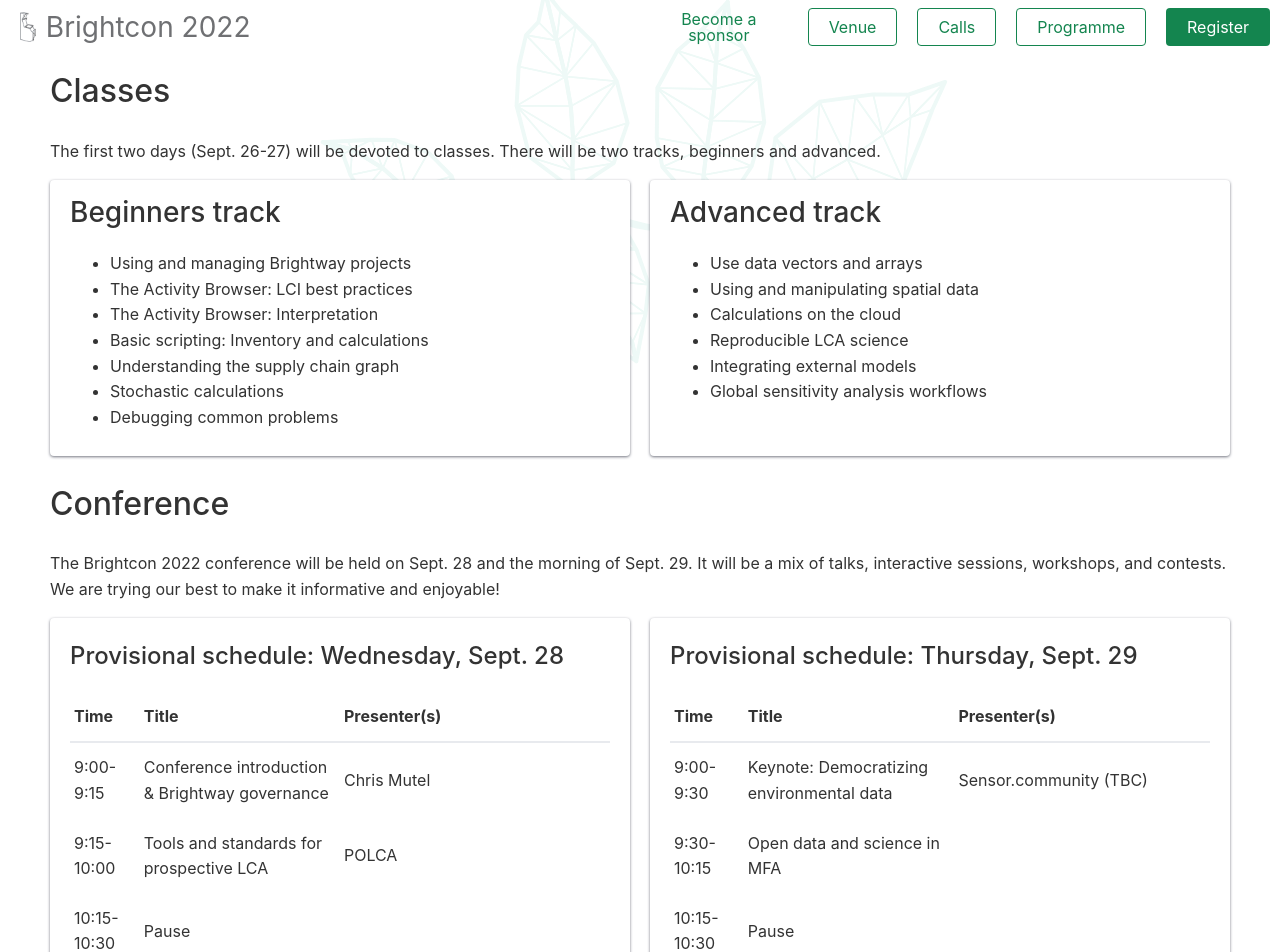
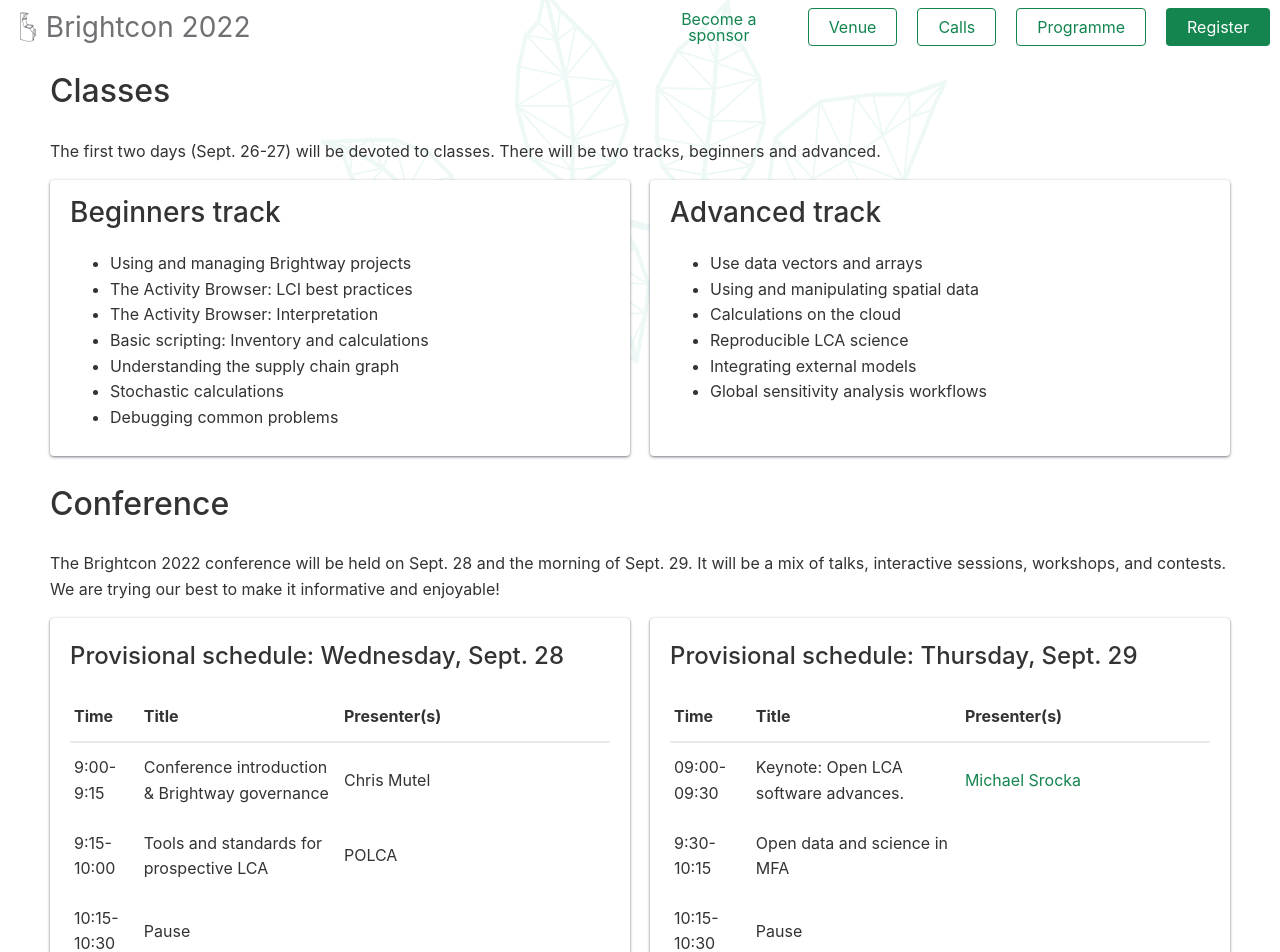
Before and after one commit to Depart-de-Sentier/brightcon-2022-website, a Nuxt app: page /programme in a window 1280 px wide. Shown: the top 952 px of the page. Built offline with nearby package versions, Linux system fonts and the light colour scheme.

Commit message:
🍱 Update keynote
Michael Srock from GreenDelta will talk on Thursday Morning.

```diff
--- a/components/Conference.vue
+++ b/components/Conference.vue
@@ -127,22 +127,16 @@
               title: 'Conference cocktail drink',
               keynote: false,
             },
-            {
-              time: '19:00-19:30',
-              title: "Keynote: What I don't like about Brightway",
-              presenters: 'Michael Srocka',
-              keynote: true,
-            },
           ],
         },
         {
           date: 'Thursday, Sept. 29',
           sessions: [
             {
-              time: '9:00-9:30',
-              title: 'Keynote: Democratizing environmental data',
-              presenters: 'Sensor.community (TBC)',
-              keynote: false,
+              time: '09:00-09:30',
+              title: "Keynote: Open LCA software advances.",
+              presenters: 'Michael Srocka',
+              keynote: true,
             },
             {
               time: '9:30-10:15',
```
